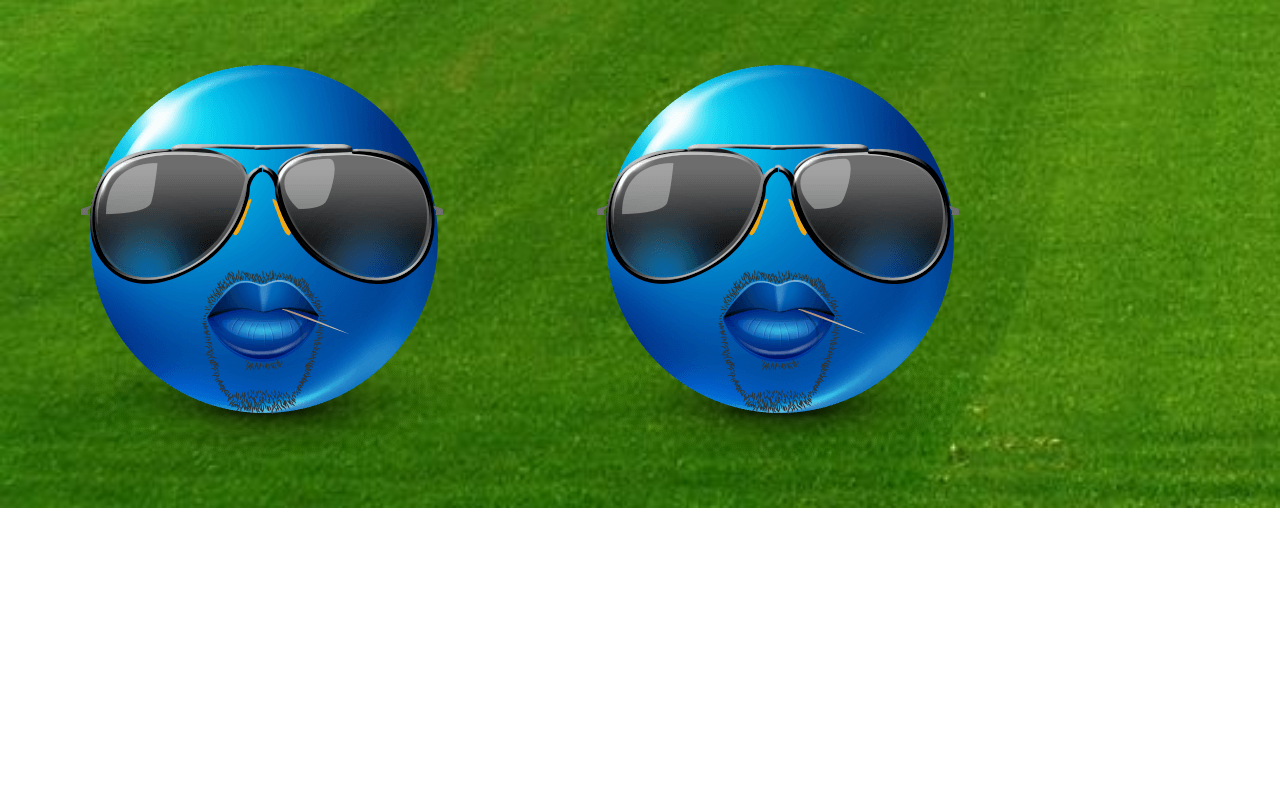
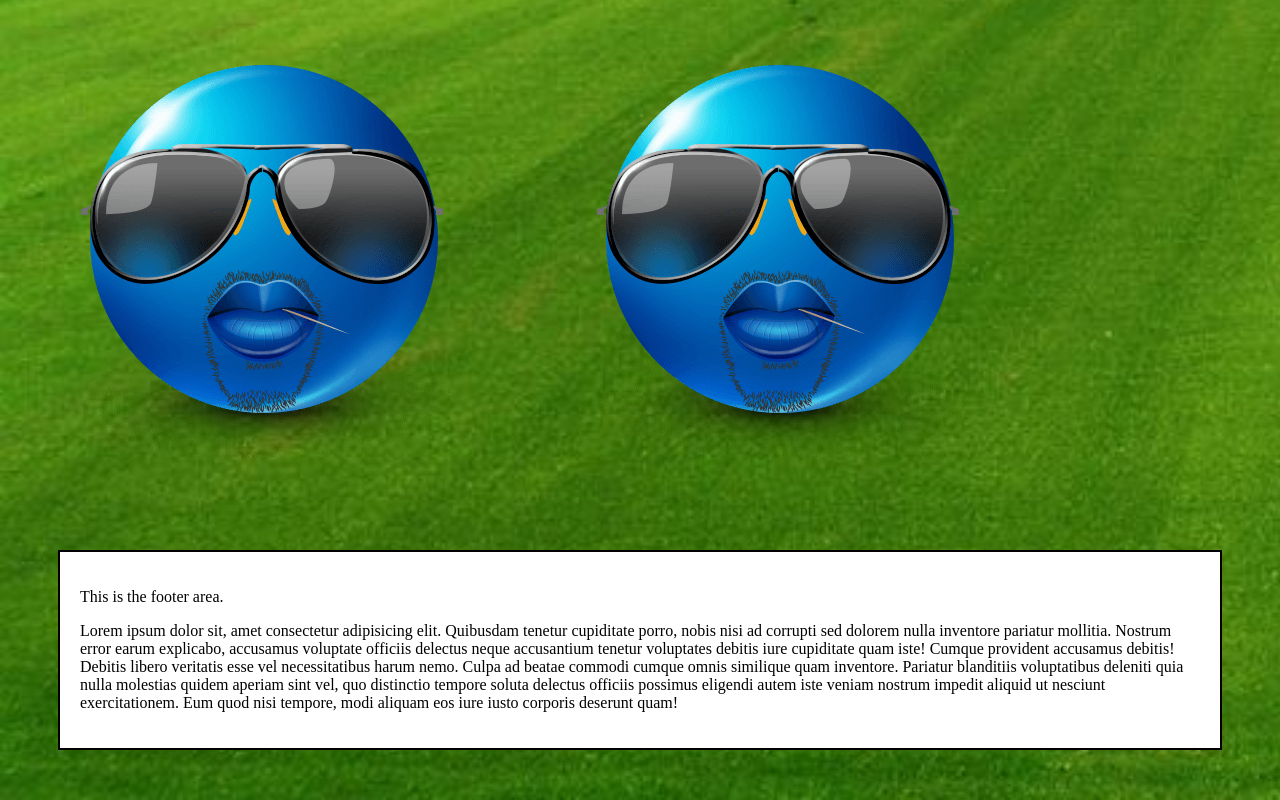
Before and after one commit to beerkietel-cmyk/responsive, a plain HTML site: page pages/page2/Otherpage.html in a window 1280 px wide. Shown: the part 1772-2572 px from the top of the page. Before the commit the page ends 2280 px from the top, so only its background shows below. Drawn offline with Linux system fonts and the light colour scheme.

Commit message:
jar v1.0.0

```diff
--- a/pages/page2/Otherpage.html
+++ b/pages/page2/Otherpage.html
@@ -66,5 +66,9 @@
         <img src="/resources/emoji3.png" alt="" class="sigma">
         <img src="/resources/emoji3.png" alt="" class="sigma">
         <img src="/resources/emoji3.png" alt="" class="sigma">
+        <div class="footer">
+            <p>This is the footer area.</p>
+            <p>Lorem ipsum dolor sit, amet consectetur adipisicing elit. Quibusdam tenetur cupiditate porro, nobis nisi ad corrupti sed dolorem nulla inventore pariatur mollitia. Nostrum error earum explicabo, accusamus voluptate officiis delectus neque accusantium tenetur voluptates debitis iure cupiditate quam iste! Cumque provident accusamus debitis! Debitis libero veritatis esse vel necessitatibus harum nemo. Culpa ad beatae commodi cumque omnis similique quam inventore. Pariatur blanditiis voluptatibus deleniti quia nulla molestias quidem aperiam sint vel, quo distinctio tempore soluta delectus officiis possimus eligendi autem iste veniam nostrum impedit aliquid ut nesciunt exercitationem. Eum quod nisi tempore, modi aliquam eos iure iusto corporis deserunt quam!</p>
+        </div>
 </body>
 </html>
```
